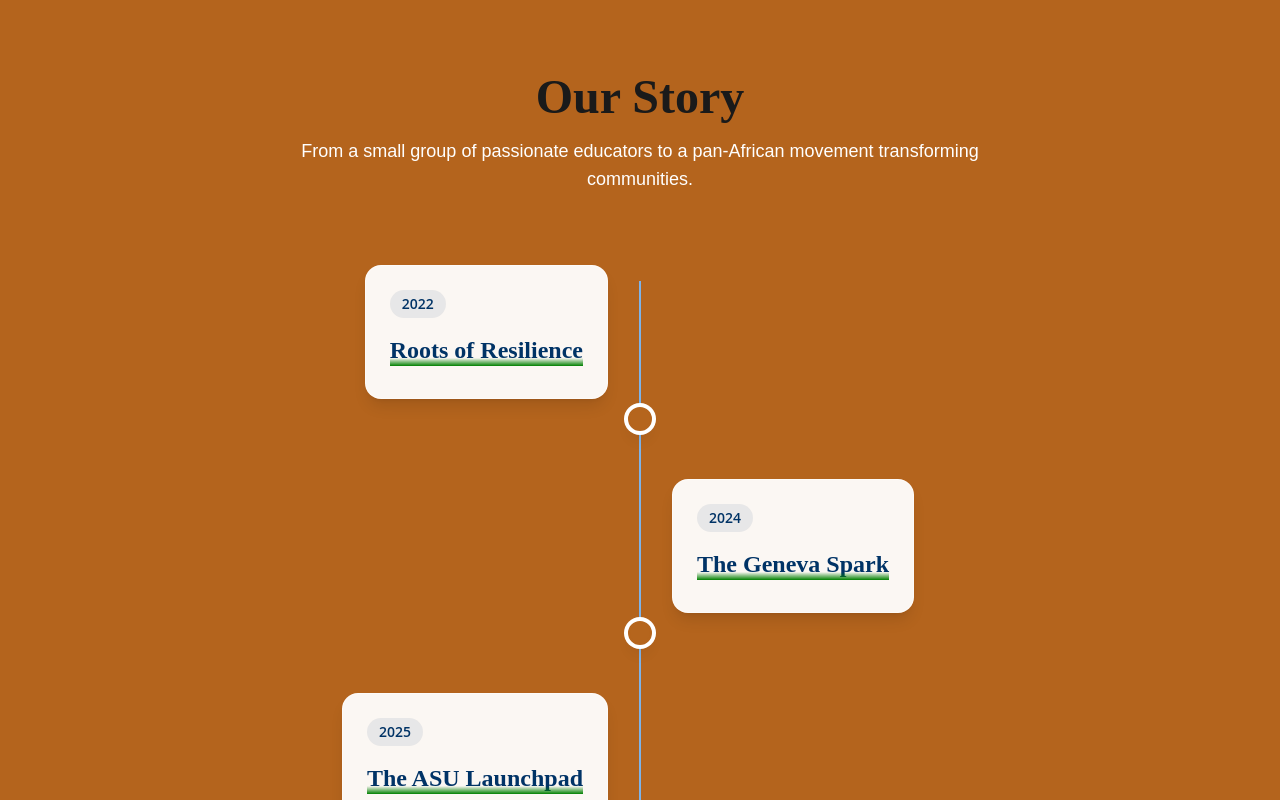
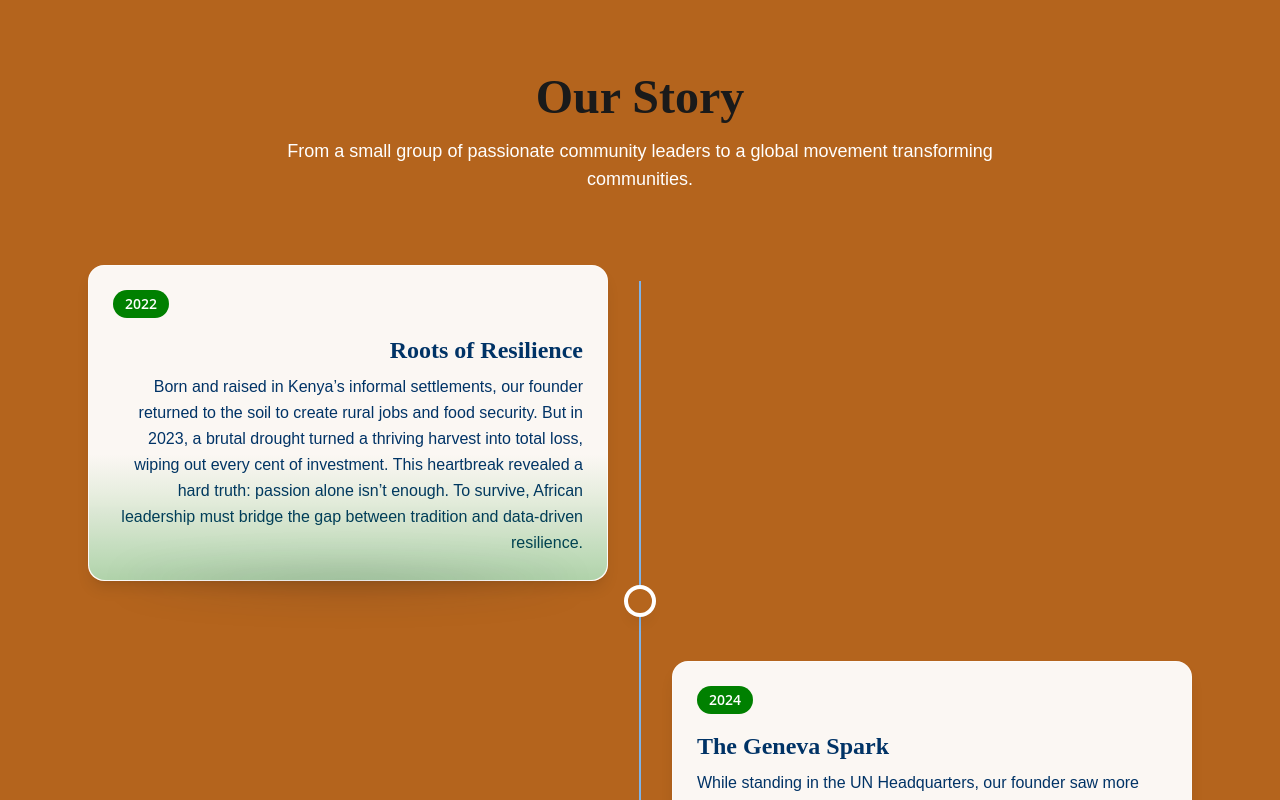
Before and after one commit to mwangimndegwa/GEL, a React (Vite) app: page /about in a window 1280 px wide. Shown: the part 1120-1920 px from the top of the page. Built offline with nearby package versions, Linux system fonts and the light colour scheme.

Commit message:
Updated Our work, about us and Get involved

```diff
--- a/src/pages/about.tsx
+++ b/src/pages/about.tsx
@@ -4,7 +4,7 @@ import { cn } from '@/lib/utils';
 import { Button } from '@/components/ui/button';
 import { Card, CardContent } from '@/components/ui/card';
 import { Badge } from '@/components/ui/badge';
-import { Heart, Target, Users, TrendingUp, ArrowRight, Linkedin, Mail } from 'lucide-react';
+import { Heart, Target, Users, TrendingUp, ArrowRight, Linkedin, Mail, Shield, Lightbulb, Globe } from 'lucide-react';
 
 export default function AboutPage() {
   const timeline = [
@@ -57,13 +57,13 @@ export default function AboutPage() {
       name: 'Amina Zuma',
       role: 'BELM Program Director',
       image: 'https://i.ibb.co/67tVp047/a96eed79-d378-48b1-8bf0-c4e13ce70a45.jpg',
-      bio: 'Operations expert with experience scaling nonprofits across 20+ countries. Former McKinsey consultant.'
+      bio: 'With 4+ years of experience in community mobilization and youth development, she is a distinguished SUSI Alumna and a dedicated healthcare professional in training, currently completing her B.Sc. in Nursing at Pwani University.'
     },
     {
-      name: 'Collins Killi',
+      name: 'Collins Kili',
       role: 'Project Manager',
       image: 'https://media.gettyimages.com/id/639465722/photo/close-up-portrait-of-serious-man.jpg?b=1&s=2048x2048&w=0&k=20&c=73c5diJ1bK7IaQJ01dzaaROXkh_C9bwAofK0dUEsCgU=',
-      bio: 'Holds an MS in Management with Project Management from BPP University and a Bachelor’s degree in Mathematics (Statistics). By combining his technical mastery of statistical modeling with ten years of community mentorship, Collins bridges the gap between complex data and real-world human rights solutions.'
+      bio: 'Holds an MS in Management with Project Management from BPP University. With a technical mastery of statistical modeling with 10+ years of community engagement, he bridges the gap between complex data and real-world solutions.'
     }
   ];
 
@@ -168,7 +168,7 @@ export default function AboutPage() {
               Our Story
             </h2>
             <p className="font-body text-lg text-muted-foreground">
-              From a small group of passionate educators to a pan-African movement transforming communities.
+              From a small group of passionate community leaders to a global movement transforming communities.
             </p>
           </div>
 
@@ -193,31 +193,16 @@ export default function AboutPage() {
                         {/* Card content */}
                         <div
                           className={cn(
-                            "timeline-card inline-block bg-white/95 rounded-2xl shadow-lg border border-white/60 p-6 md:max-w-[520px] transition-transform duration-500 ease-out",
+                            "timeline-card relative inline-block bg-white/95 rounded-2xl shadow-lg border border-white/60 p-6 md:max-w-[520px] transition-transform duration-500 ease-out",
                             isLeft ? "md:translate-x-0" : "md:translate-x-0"
                           )}
                           role="article"
                           aria-labelledby={`story-${index}-title`}
-                          tabIndex={0}
-                          onClick={(e) => {
-                            const card = e.currentTarget;
-                            const isFlipped = card.dataset.flipped === 'true';
-                            card.dataset.flipped = isFlipped ? 'false' : 'true';
-                          }}
-                          onKeyDown={(e) => {
-                            if (e.key === 'Enter' || e.key === ' ') {
-                              e.preventDefault();
-                              const card = e.currentTarget;
-                              const isFlipped = card.dataset.flipped === 'true';
-                              card.dataset.flipped = isFlipped ? 'false' : 'true';
-                            }
-                          }}
                         >
-                          <div className="card-face card-face--front relative">
                           <div className="flex items-center justify-between md:justify-start md:gap-4">
                             <span
                               className="inline-flex items-center justify-center px-3 py-1 rounded-full text-sm font-semibold"
-                                style={{ background: 'rgba(0,51,102,0.08)', color: '#003366' }}
+                              style={{ background: '#008000', color: 'white' }}
                             >
                               {item.year}
                             </span>
@@ -233,13 +218,9 @@ export default function AboutPage() {
                           <h3 id={`story-${index}-title`} className="font-heading text-2xl font-bold mt-4 mb-2" style={{ color: '#003366' }}>
                             {item.title}
                           </h3>
-                            <div className="absolute bottom-0 left-0 right-0 h-2 timeline-accent"></div>
-                          </div>
-                          <div className="card-face card-face--back bg-muted/50 p-6 rounded-2xl">
-                            <p className="font-body text-foreground leading-relaxed">
+                          <p className="font-body leading-relaxed" style={{ color: '#003366' }}>
                             {item.description}
                           </p>
-                          </div>
                         </div>
                       </div>
 
@@ -341,35 +322,37 @@ export default function AboutPage() {
 
       {/* Values Section */}
       <section className="py-20 md:py-28 bg-background">
-        <div className="container mx-auto px-4">
+        <div className="container mx-auto px-6">
           <div className="text-center mb-16">
             <h2 className="font-heading text-4xl md:text-5xl font-bold mb-4">Our Values</h2>
             <p className="font-body text-lg text-muted-foreground max-w-2xl mx-auto">
-              The principles that guide everything we do.
+              The principles that drives our day-to-day commitment.
             </p>
           </div>
 
-          <div className="grid grid-cols-1 md:grid-cols-2 lg:grid-cols-4 gap-8 max-w-6xl mx-auto">
+          <div className="max-w-6xl mx-auto space-y-8">
+            {/* Top row - 3 tiles */}
+            <div className="grid grid-cols-1 md:grid-cols-3 gap-8">
               <Card className="text-center border-2">
                 <CardContent className="p-8">
                   <div className="inline-flex items-center justify-center w-16 h-16 rounded-full bg-primary/10 mb-6">
                     <Heart className="h-8 w-8 text-primary" />
                   </div>
-                <h3 className="font-heading text-xl font-bold mb-3">Compassion</h3>
+                  <h3 className="font-heading text-xl font-bold mb-3">Service & Love</h3>
                   <p className="font-body text-muted-foreground">
-                  We lead with empathy and understanding, putting people first in everything we do.
+                    Rooted in Galatians 5:13, we believe in using our freedom to serve others through love.
                   </p>
                 </CardContent>
               </Card>
 
               <Card className="text-center border-2">
                 <CardContent className="p-8">
-                <div className="inline-flex items-center justify-center w-16 h-16 rounded-full bg-secondary/10 mb-6">
-                  <Target className="h-8 w-8 text-secondary" />
+                  <div className="inline-flex items-center justify-center w-16 h-16 rounded-full bg-accent/10 mb-6">
+                    <Shield className="h-8 w-8 text-accent" />
                   </div>
-                <h3 className="font-heading text-xl font-bold mb-3">Excellence</h3>
+                  <h3 className="font-heading text-xl font-bold mb-3">Ethics & Integrity</h3>
                   <p className="font-body text-muted-foreground">
-                  We strive for the highest standards in our programs, partnerships, and impact.
+                    We maintain high ethical standards in all operations, ensuring that leadership is practiced with empathy and transparency rather than conflict.
                   </p>
                 </CardContent>
               </Card>
@@ -379,24 +362,40 @@ export default function AboutPage() {
                   <div className="inline-flex items-center justify-center w-16 h-16 rounded-full bg-accent/10 mb-6">
                     <Users className="h-8 w-8 text-accent" />
                   </div>
-                <h3 className="font-heading text-xl font-bold mb-3">Collaboration</h3>
+                  <h3 className="font-heading text-xl font-bold mb-3">Equity & Inclusion</h3>
                   <p className="font-body text-muted-foreground">
-                  We believe in the power of partnerships and community-driven solutions.
+                    We are committed to bridging the digital divide, ensuring the same access to world-class tools as those in elite institutions.
+                  </p>
+                </CardContent>
+              </Card>
+            </div>
+
+            {/* Bottom row - 2 tiles centered */}
+            <div className="flex flex-col md:flex-row justify-center gap-8">
+              <Card className="text-center border-2 w-full md:w-[calc(33.333%-1.33rem)]">
+                <CardContent className="p-8">
+                  <div className="inline-flex items-center justify-center w-16 h-16 rounded-full bg-secondary/10 mb-6">
+                    <Lightbulb className="h-8 w-8 text-secondary" />
+                  </div>
+                  <h3 className="font-heading text-xl font-bold mb-3">Innovation</h3>
+                  <p className="font-body text-muted-foreground">
+                    Moving away from tradition only approaches, we prioritize creative solutions and technical approaches to complex challenges.
                   </p>
                 </CardContent>
               </Card>
 
-            <Card className="text-center border-2">
+              <Card className="text-center border-2 w-full md:w-[calc(33.333%-1.33rem)]">
                 <CardContent className="p-8">
                   <div className="inline-flex items-center justify-center w-16 h-16 rounded-full bg-primary/10 mb-6">
-                  <TrendingUp className="h-8 w-8 text-primary" />
+                    <Globe className="h-8 w-8 text-primary" />
                   </div>
-                <h3 className="font-heading text-xl font-bold mb-3">Innovation</h3>
+                  <h3 className="font-heading text-xl font-bold mb-3">Global Citizenship</h3>
                   <p className="font-body text-muted-foreground">
-                  We embrace creative solutions and data-driven approaches to complex challenges.
+                    We strive to make African students and leaders competitive on the world stage by fostering a global network of collaboration and knowledge sharing.
                   </p>
                 </CardContent>
               </Card>
+            </div>
           </div>
         </div>
       </section>
--- a/src/styles/globals.css
+++ b/src/styles/globals.css
@@ -50,11 +50,6 @@
     /* Border Radius */
     --radius: 0.5rem;
 
-    /* Brand Colors */
-    --brand-blue: 210 100% 20%;
-    --brand-green: 120 100% 25%;
-    --brand-brown: 25 65% 37%;
-
     /* Shadows */
     --shadow-2xs: 0 1px 3px 0px hsl(0 0% 0% / 0.05);
     --shadow-xs: 0 1px 3px 0px hsl(0 0% 0% / 0.05);
@@ -86,67 +81,68 @@
     animation-name: fadeIn;
   }
 
-  .elevated {
-    box-shadow: var(--shadow-lg), 0 10px 25px -5px hsl(0 0% 0% / 0.1), 0 8px 10px -6px hsl(0 0% 0% / 0.1);
+  .timeline-card::before {
+    content: '';
+    position: absolute;
+    inset: 0; /* top:0; left:0; right:0; bottom:0; */
+    /* strong green at the very bottom, fading quickly to transparent ~50% up */
+    background: linear-gradient(
+      to top,
+      rgba(0, 128, 0, 0.30) 0%,    /* solid-ish brand green at the bottom */
+      rgba(0, 128, 0, 0.18) 15%,   /* quick fade */
+      rgba(0, 128, 0, 0.08) 28%,   /* softer fade approaching mid */
+      rgba(255, 255, 255, 0.00) 40%, /* transparent by ~half the tile */
+      rgba(255, 255, 255, 0.00) 100%
+    );
+    border-radius: inherit;
+    pointer-events: none;
+    z-index: 1;
+    mix-blend-mode: normal; /* keeps overlay simple and readable */
   }
 
-  .timeline-accent {
-    background: linear-gradient(to top, hsl(var(--brand-green)) 0%, transparent 100%);
+  /* Ensure the card itself is on a higher layer */
+  .timeline-card {
+    position: relative; /* needed for the ::after ground shadow to position correctly */
+    z-index: 2;
+    /* keep existing transition/transform rules you already have */
   }
 
-  .timeline-card {
-    perspective: 1000px;
-    cursor: pointer;
+  /* Soft ground shadow underneath the card to create the 'placed on a surface' effect */
+  .timeline-card::after {
+    content: "";
+    position: absolute;
+    left: 6%;
+    right: 6%;
+    bottom: -14px;               /* slightly below the card */
+    height: 40px;                /* shadow spread */
+    border-radius: 50%;          /* elliptical shape */
+    background: radial-gradient(
+      ellipse at center,
+      rgba(15, 23, 42, 0.16) 0%,
+      rgba(15, 23, 42, 0.10) 40%,
+      rgba(15, 23, 42, 0.04) 70%,
+      rgba(15, 23, 42, 0.00) 100%
+    );
+    filter: blur(16px);          /* smooth the edge */
+    transform: translateY(6px);  /* pull shadow slightly down for realism */
+    pointer-events: none;
+    z-index: 1;                  /* sits behind the card content */
+    transition: transform 260ms cubic-bezier(.2,.9,.2,1), opacity 260ms ease;
+    opacity: 1;
   }
 
-  .timeline-card .card-face {
-    backface-visibility: hidden;
-    transition: transform 0.35s ease-in-out;
-  }
+  /* Hover: lift the card and intensify the ground shadow */
+  @media (hover: hover) and (pointer: fine) {
+    .timeline-card:hover {
+      transform: translateY(-10px) rotateX(0.6deg); /* subtle lift */
+      box-shadow:
+        0 6px 12px rgba(15,23,42,0.06),
+        0 24px 48px rgba(15,23,42,0.14);
+    }
 
-  .timeline-card .card-face--front {
-    transform: rotateY(0deg);
-  }
-
-  .timeline-card .card-face--back {
-    transform: rotateY(180deg);
-    position: absolute;
-    top: 0;
-    left: 0;
-    width: 100%;
-    height: 100%;
-  }
-
-  .timeline-card:hover .card-face--front,
-  .timeline-card:focus .card-face--front,
-  .timeline-card[data-flipped="true"] .card-face--front {
-    transform: rotateY(-180deg);
-  }
-
-  .timeline-card:hover {
-    transform: translateY(-8px) rotateX(1.2deg);
-    box-shadow: var(--shadow-lg), 0 10px 25px -5px hsl(0 0% 0% / 0.1), 0 8px 10px -6px hsl(0 0% 0% / 0.1);
-  }
-
-  @media (max-width: 768px) {
-    .timeline-card:hover {
-      transform: none;
-    }
-  }
-
-  @media (prefers-reduced-motion: reduce) {
-    .timeline-card .card-face {
-      transition: opacity 0.2s;
-    }
-    .timeline-card:hover .card-face--front,
-    .timeline-card:focus .card-face--front,
-    .timeline-card[data-flipped="true"] .card-face--front {
-      opacity: 0;
-    }
-    .timeline-card:hover .card-face--back,
-    .timeline-card:focus .card-face--back,
-    .timeline-card[data-flipped="true"] .card-face--back {
-      opacity: 1;
+    .timeline-card:hover::after {
+      transform: translateY(14px) scale(1.06); /* shadow grows & moves down */
+      opacity: 0.95;
     }
   }
 
```
Also changed, not shown: src/pages/get-involved.tsx (+19 -19 lines). Lines whose indentation alone changed are shown as unchanged.
